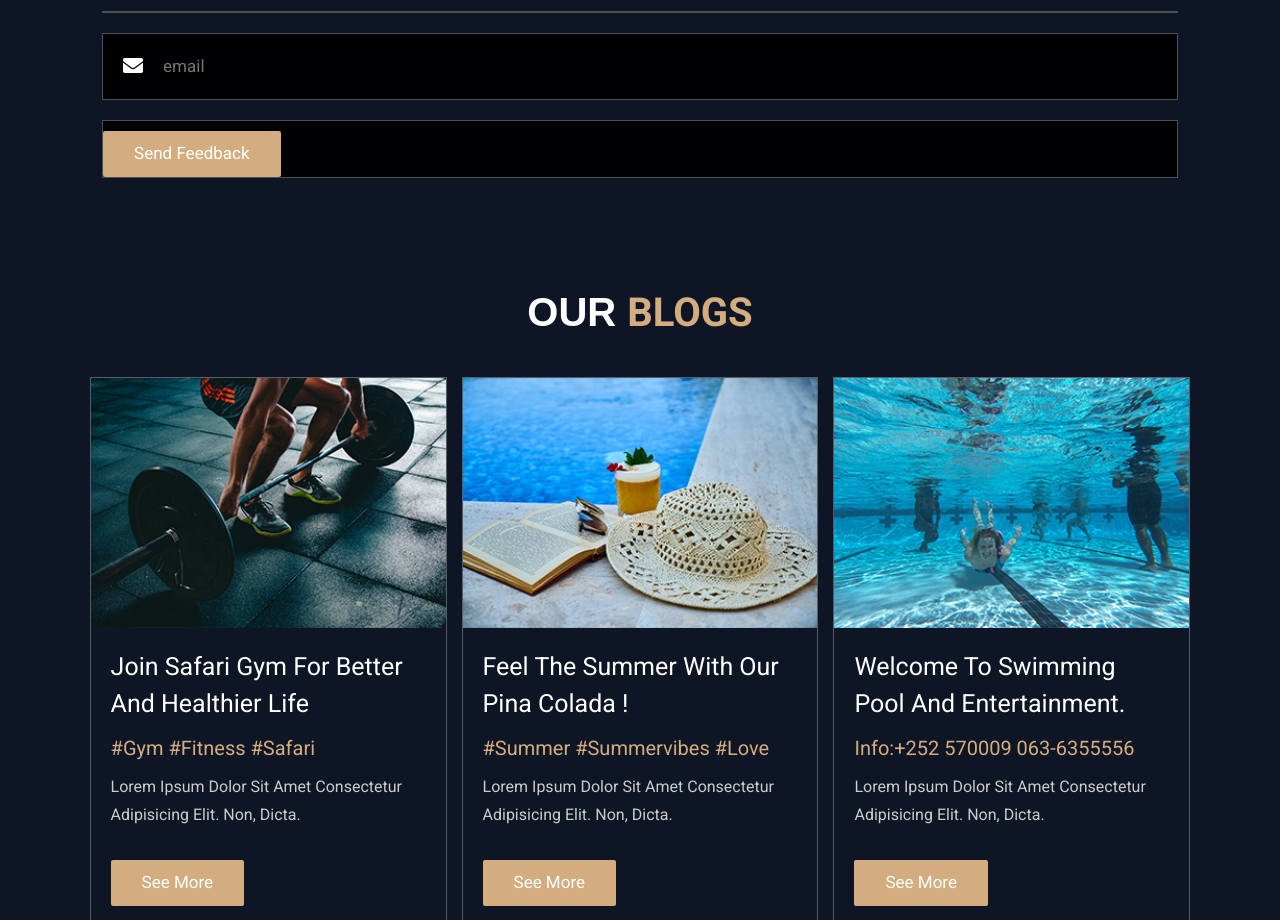
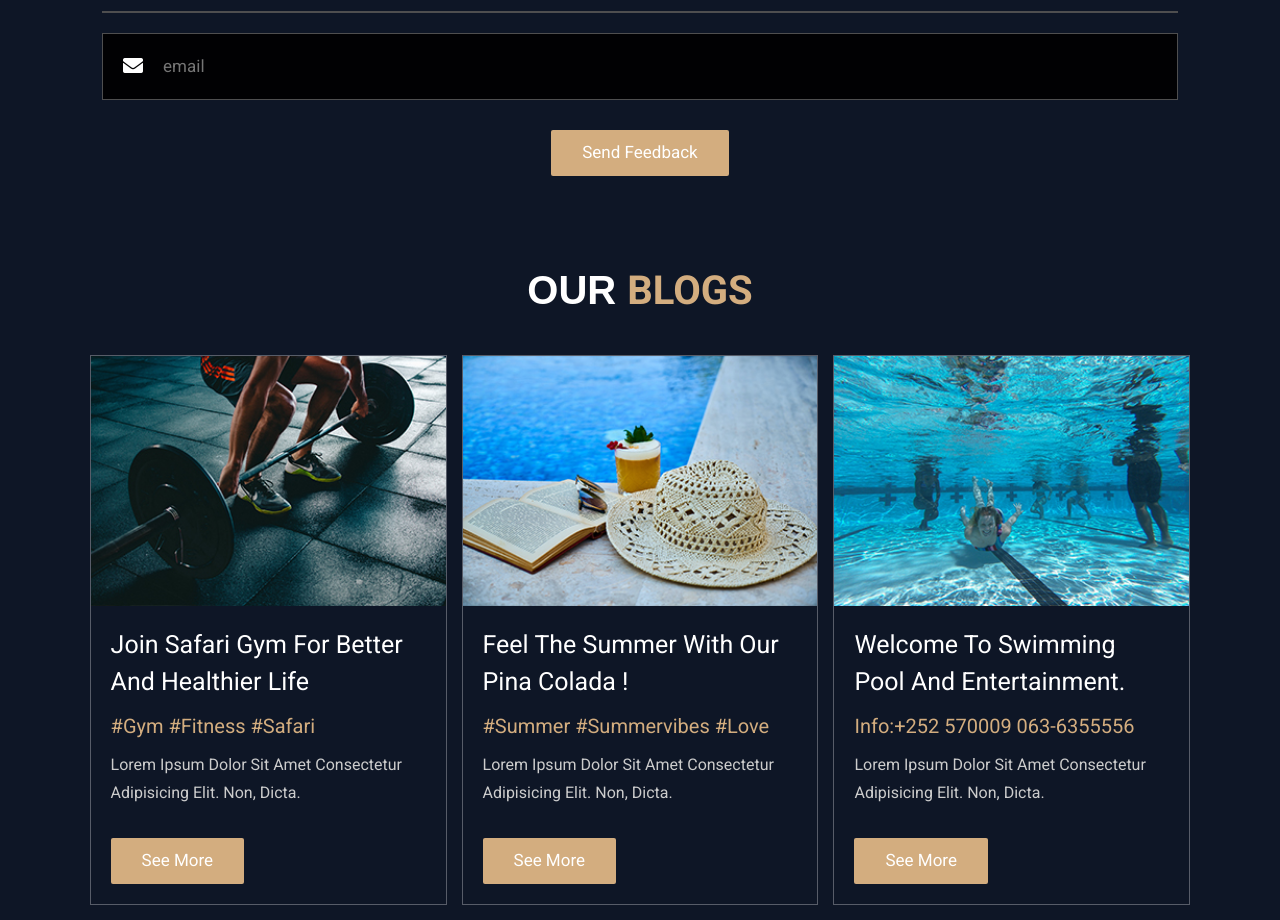
Before and after one commit to safarihotel/new-safari, a plain HTML site: page index.html in a window 1280 px wide. Shown: the part 3700-4620 px from the top of the page. Drawn offline with Linux system fonts and the light colour scheme.

Commit message:
Update index.html

```diff
--- a/index.html
+++ b/index.html
@@ -282,19 +282,16 @@
 
 
         <form action="">
-            <!-- <h3>get in touch</h3> -->
-            <!-- <h1 class="heading"> Feed <span>Back</span> </h1> -->
+
             <div class="inputBox">
-<!--
-                <span class="fas fa-user"></span>
-                <input type="text" placeholder="name"> -->
+
 
             </div>
             <div class="inputBox" id="contact">
                 <span class="fas fa-envelope"></span>
                 <input type="email" placeholder="email">
             </div>
-            <div class="inputBox">
+            <div >
 
 
             <a href=" mailto:safarihotelhargeisa@hotmail.com?subject= Customer Feedback " class="btn" >Send Feedback</a>
```
